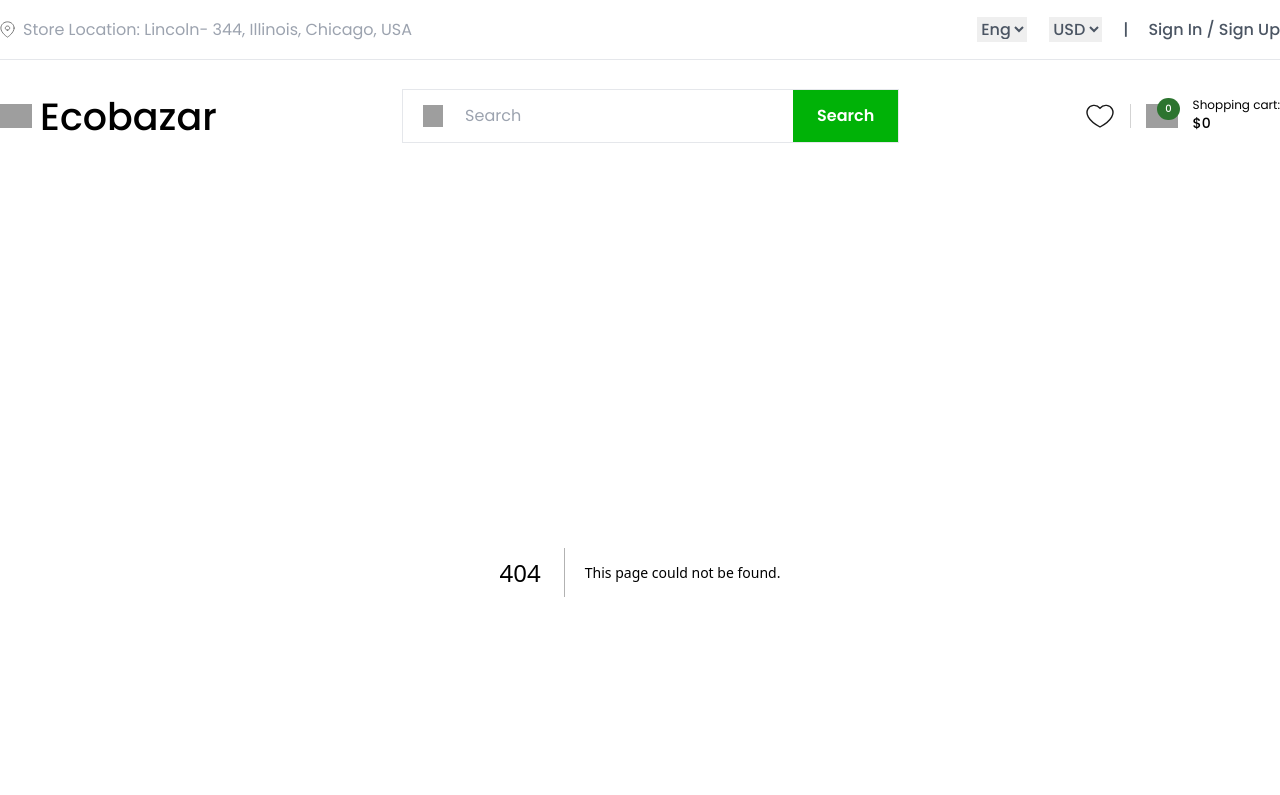
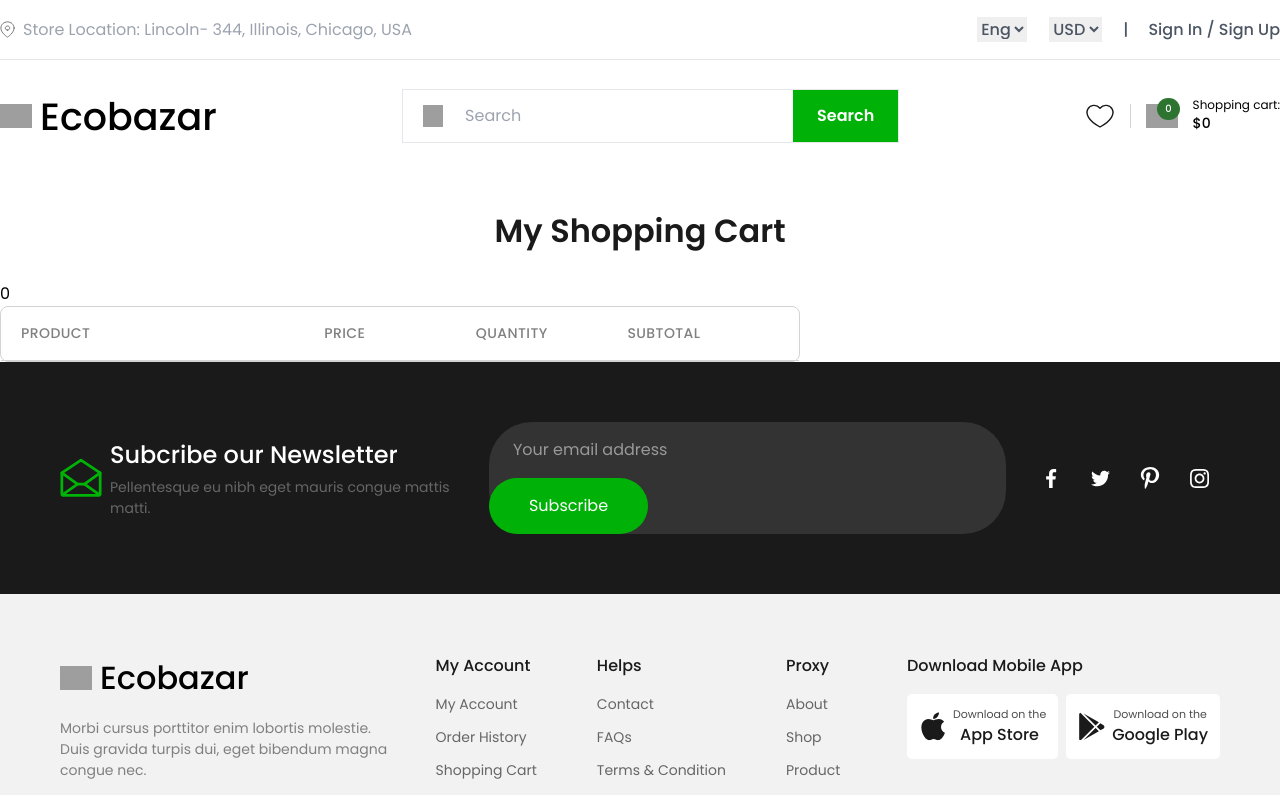
Before and after one commit to Lilly-nn/products-app, a Next.js app: page /cart in a window 1280 px wide. Before the commit this address had no page. Shown: the top 795 px of the page. Built offline with nearby package versions, Linux system fonts and the light colour scheme; grey boxes are pictures that could not be loaded.

Commit message:
made cart functionality + part of cart section ui

```diff
--- /dev/null
+++ b/src/app/cart/page.tsx
@@ -0,0 +1,57 @@
+'use client';
+import { addAmount, extractAmount, removeFromCart } from '@/context/features/cart/cartSlice';
+import { useTypedSelector } from '@/hooks/useTypedSelector';
+import { CartProductType, ProductType } from '@/types/productsType';
+import { GrFormClose } from 'react-icons/gr';
+import { useDispatch } from 'react-redux';
+
+export default function CartPage() {
+  const { cartItems, totalPrice } = useTypedSelector((state) => state.cart);
+  const dispatch = useDispatch();
+  console.log(cartItems);
+  return (
+    <section className='cart__section'>
+      <div className='cart__container container'>
+        <h2 className='cart__title'>My Shopping Cart</h2>
+        <h3>{totalPrice}</h3>
+        <div className='cart__content'>
+          <div className='cart__content-table'>
+            <div className='header'>
+              <span>Product</span>
+              <span>Price</span>
+              <span>Quantity</span>
+              <span>Subtotal</span>
+            </div>
+            <div className='content'>
+              {cartItems.length > 0 &&
+                cartItems.map((item: CartProductType) => (
+                  <div key={item.id} className='row'>
+                    <div className='product'>
+                      <img src={item.images[0]} alt={item.title} />
+                      <span>{item.title}</span>
+                    </div>
+                    <div className='price'>
+                      <span>${item.price}</span>
+                    </div>
+                    <div className='quantity-info'>
+                      <div className='quantity'>
+                        <button onClick={() => dispatch(extractAmount(item))}>-</button>
+                        <span>{item.chosenQuantity}</span>
+                        <button onClick={() => dispatch(addAmount(item))}>+</button>
+                      </div>
+                    </div>
+                    <div className='total'>
+                      <span className='font-medium'>${item.price * item.chosenQuantity}</span>
+                    </div>
+                    <button className='close' onClick={() => dispatch(removeFromCart(item))}>
+                      <GrFormClose />
+                    </button>
+                  </div>
+                ))}
+            </div>
+          </div>
+        </div>
+      </div>
+    </section>
+  );
+}
--- a/src/components/ProductCard.tsx
+++ b/src/components/ProductCard.tsx
@@ -1,12 +1,13 @@
 'use client';
+import useAddToCart from '@/hooks/useAddToCart';
+import { ProductType } from '@/types/productsType';
+import { calculateRating } from '@/utils/calculateRating';
 import Image from 'next/image';
 import Link from 'next/link';
 import React, { useState } from 'react';
+import CartSvg from './UI/CartSvg';
 import LikeSvg from './UI/LikeSvg';
-import CartSvg from './UI/CartSvg';
-import { ProductType } from '@/types/productsType';
 import Stars from './UI/Stars';
-import { calculateRating } from '@/utils/calculateRating';
 
 export default function ProductCard({ ...product }: ProductType) {
   const [isLiked, setIsLiked] = useState(false);
@@ -18,10 +19,7 @@ export default function ProductCard({ ...product }: ProductType) {
     setIsLiked(!isLiked);
   }
 
-  function addToCard(e: React.MouseEvent<HTMLDivElement>) {
-    e.preventDefault();
-    setIsAddedToBag(!isAddedToBag);
-  }
+  const addToBag = useAddToCart({ product, isAddedToBag, setIsAddedToBag });
 
   return (
     <Link href={`/${product.category}/${product.id}`} key={product.id} className='product__card'>
@@ -44,7 +42,12 @@ export default function ProductCard({ ...product }: ProductType) {
             <Stars stars={stars} />
           </div>
         </div>
-        <div className={`${isAddedToBag ? 'active' : ''} svg`} onClick={addToCard}>
+        <div
+          className={`${isAddedToBag ? 'active' : ''} svg`}
+          onClick={(e) => {
+            e.preventDefault();
+            addToBag();
+          }}>
           <CartSvg />
         </div>
       </div>
--- a/src/components/home-page/ProductMiniCard.tsx
+++ b/src/components/home-page/ProductMiniCard.tsx
@@ -1,18 +1,17 @@
 'use client';
+import useAddToCart from '@/hooks/useAddToCart';
+import { ProductType } from '@/types/productsType';
 import Image from 'next/image';
 import Link from 'next/link';
 import React, { useState } from 'react';
 import CartSvg from '../UI/CartSvg';
 import LikeSvg from '../UI/LikeSvg';
 
-export default function ProductMiniCard({ ...product }) {
+export default function ProductMiniCard({ ...product }: ProductType) {
   const [isLiked, setIsLiked] = useState(false);
   const [isAddedToBag, setIsAddedToBag] = useState(false);
 
-  function addToBag(e: React.MouseEvent<HTMLDivElement>) {
-    e.preventDefault();
-    setIsAddedToBag(!isAddedToBag);
-  }
+  const addToBag = useAddToCart({ product, isAddedToBag, setIsAddedToBag });
 
   function addToLiked(e: React.MouseEvent<HTMLDivElement>) {
     e.preventDefault();
@@ -35,7 +34,12 @@ export default function ProductMiniCard({ ...product }) {
         <span className='product__mini-card-price'>${product.price}</span>
         <span className='product__mini-card-rating'>rating: {product.rating}</span>
         <div className='product__mini-card-add'>
-          <div className={`${isAddedToBag ? 'active' : ''}`} onClick={addToBag}>
+          <div
+            className={`${isAddedToBag ? 'active' : ''}`}
+            onClick={(e) => {
+              e.preventDefault();
+              addToBag();
+            }}>
             <CartSvg />
           </div>
           <div className={`${isLiked ? 'active' : ''}`} onClick={addToLiked}>
--- a/src/context/features/cart/cartSlice.ts
+++ b/src/context/features/cart/cartSlice.ts
@@ -1,13 +1,8 @@
-import { createSlice } from "@reduxjs/toolkit";
+import { CartType } from "@/types/cartType";
+import { ProductType } from "@/types/productsType";
+import { PayloadAction, createSlice } from "@reduxjs/toolkit";
 
-// type CartType = {
-//     cartItem: string[];
-//     totalItemsAmount: number;
-//     totalPrice: number;
-// }
-
-
-const initialState = {
+const initialState: CartType = {
     cartItems: [],
     totalItemsAmount: 0,
     totalPrice: 0
@@ -17,43 +12,43 @@ const cartSlice = createSlice({
     name: "cart",
     initialState,
     reducers: {
-        // addToCart: (state: CartType, action: ActionPayloadT) => {
-        //     const exists = state.cartItems.find(product => product.id === action.payload.id)
-        //     if (!exists) {
-        //         state.cartItems = [...state.cartItems, action.payload];
-        //     }
-        //     state.totalItemsAmount = state.cartItems.length;
-        //     cartSlice.caseReducers.calculateTotalPrice(state);
-        // },
-        // addAmount: (state: CartType, action: { payload: string }) => {
-        //     state.cartItems = state.cartItems.map(item => item.id !== action.payload
-        //         ? item
-        //         : {
-        //             ...item,
-        //             amount: item.amount + 1
-        //         })
-        //     cartSlice.caseReducers.calculateTotalPrice(state);
-        // },
-        // extractAmount: (state: CartType, action: PayloadAction<string>) => {
-        //     state.cartItems = state.cartItems.map(item => item.id !== action.payload
-        //         ? item
-        //         : {
-        //             ...item,
-        //             amount: item.amount > 1 ? item.amount - 1 : 1
-        //         })
-        //     cartSlice.caseReducers.calculateTotalPrice(state);
-        // },
-        // removeFromCart: (state: CartType, action: PayloadAction<string>) => {
-        //     state.cartItems = state.cartItems.filter(item => item.id !== action.payload);
-        //     state.totalItemsAmount = state.cartItems.length;
-        //     cartSlice.caseReducers.calculateTotalPrice(state);
-        // },
-        // calculateTotalPrice: (state: CartType) => {
-        //     const itemsTotal: number[] = [];
-        //     state.cartItems.forEach(item => itemsTotal.push(item.price * item.amount));
-        //     state.totalPrice = itemsTotal.length > 0 ? itemsTotal.reduce((total, amount) => total + amount) : 0;
-        // }
+        addToCart: (state: CartType, action: PayloadAction<ProductType>) => {
+            const exists = state.cartItems.find(product => product.id === action.payload.id)
+            if (!exists) {
+                state.cartItems = [...state.cartItems, { ...action.payload, chosenQuantity: 1 }];
+            }
+            state.totalItemsAmount = state.cartItems.length;
+            cartSlice.caseReducers.calculateTotalPrice(state);
+        },
+        addAmount: (state: CartType, action: PayloadAction<ProductType>) => {
+            state.cartItems = state.cartItems.map(item => item.id !== action.payload.id
+                ? item
+                : {
+                    ...item,
+                    chosenQuantity: item.chosenQuantity + 1
+                })
+            cartSlice.caseReducers.calculateTotalPrice(state);
+        },
+        extractAmount: (state: CartType, action: PayloadAction<ProductType>) => {
+            state.cartItems = state.cartItems.map(item => item.id !== action.payload.id
+                ? item
+                : {
+                    ...item,
+                    chosenQuantity: item.chosenQuantity > 1 ? item.chosenQuantity - 1 : 1
+                })
+            cartSlice.caseReducers.calculateTotalPrice(state);
+        },
+        removeFromCart: (state: CartType, action: PayloadAction<ProductType>) => {
+            state.cartItems = state.cartItems.filter(item => item.id !== action.payload.id);
+            state.totalItemsAmount = state.cartItems.length;
+            cartSlice.caseReducers.calculateTotalPrice(state);
+        },
+        calculateTotalPrice: (state: CartType) => {
+            const itemsTotal = state.cartItems.map(item => item.price * item.chosenQuantity);
+            state.totalPrice = itemsTotal.length > 0 ? itemsTotal.reduce((total, amount) => total + amount) : 0;
+        }
     }
 })
 
+export const { addToCart, addAmount, extractAmount, removeFromCart } = cartSlice.actions;
 export default cartSlice.reducer;
--- /dev/null
+++ b/src/hooks/useAddToCart.ts
@@ -0,0 +1,34 @@
+import { useDispatch } from "react-redux";
+import { useTypedSelector } from "./useTypedSelector";
+import { addToCart, removeFromCart } from "@/context/features/cart/cartSlice";
+import { useEffect } from "react";
+import { AddToCartHook } from "@/types/customHooksType";
+
+
+export default function useAddToCart({ product, isAddedToBag, setIsAddedToBag }: AddToCartHook) {
+    const dispatch = useDispatch();
+    const { cartItems } = useTypedSelector((state) => state.cart);
+
+    function addToBag() {
+        if (!isAddedToBag) {
+            dispatch(addToCart(product));
+        } else {
+            dispatch(removeFromCart(product));
+        }
+        setIsAddedToBag(!isAddedToBag)
+    }
+
+    useEffect(() => {
+        if (!cartItems.length) setIsAddedToBag(false);
+        if (cartItems.find(item => item.id === product.id)) {
+            setIsAddedToBag(true);
+        } else {
+            setIsAddedToBag(false)
+        }
+
+    }, [product.id, cartItems, setIsAddedToBag]);
+
+    return () => {
+        addToBag()
+    }
+}
--- a/src/styles/index.scss
+++ b/src/styles/index.scss
@@ -10,6 +10,7 @@
 @import '../styles/sections/hot-deals.scss';
 @import '../styles/sections/authorize.scss';
 @import '../styles/sections/categoriesSection.scss';
+@import '../styles/sections/cart.scss';
 @tailwind base;
 @tailwind components;
 @tailwind utilities;
--- /dev/null
+++ b/src/styles/sections/cart.scss
@@ -0,0 +1,82 @@
+.cart__title {
+  color: #1a1a1a;
+  text-align: center;
+  font-size: 32px;
+  font-weight: 600;
+  line-height: 1.2;
+  margin: 40px 0 32px;
+}
+
+.cart__content-table {
+  border: 1px solid lightgray;
+  border-radius: 8px;
+  max-width: 800px;
+  .header {
+    padding: 16px 20px;
+    display: flex;
+    border-bottom: 1px solid lightgray;
+    span {
+      flex: 1 1 0;
+      color: #808080;
+      font-size: 14px;
+      font-weight: 500;
+      letter-spacing: 0.42px;
+      text-transform: uppercase;
+      &:first-child {
+        flex-grow: 2;
+      }
+    }
+  }
+  .content {
+    padding: 0 20px;
+  }
+  .content .row {
+    display: flex;
+    align-items: center;
+    padding: 10px 0;
+    position: relative;
+    border-bottom: 1px solid lightgrey;
+    div {
+      flex: 1 1 0;
+    }
+    .product {
+      display: flex;
+      align-items: center;
+      gap: 12px;
+      flex-grow: 2;
+      img {
+        width: 100px;
+        height: 100px;
+        object-fit: cover;
+      }
+      span {
+        white-space: nowrap;
+        max-width: 130px;
+        overflow: hidden;
+        text-overflow: ellipsis;
+      }
+    }
+    .quantity {
+      border: 1px solid lightgray;
+      display: flex;
+      gap: 10px;
+      padding: 8px;
+      border-radius: 30px;
+      width: fit-content;
+      align-items: center;
+      margin-left: -18px;
+      button {
+        background: #f2f2f2;
+        padding: 7px 13px;
+        border-radius: 50%;
+      }
+    }
+    .close {
+      position: absolute;
+      right: 25px;
+      border: 1px solid lightgray;
+      padding: 8px;
+      border-radius: 50%;
+    }
+  }
+}
--- /dev/null
+++ b/src/types/cartType.ts
@@ -0,0 +1,7 @@
+import { CartProductType } from "./productsType";
+
+export type CartType = {
+    cartItems: CartProductType[];
+    totalItemsAmount: number;
+    totalPrice: number;
+}
--- a/src/types/productsType.ts
+++ b/src/types/productsType.ts
@@ -11,3 +11,5 @@ export type ProductType = {
     thumbnail: string;
     images: string[];
 }
+
+export type CartProductType = ProductType & { chosenQuantity: number };
```
Also changed, not shown: src/types/customHooksType.ts (added, +7 -0 lines).
